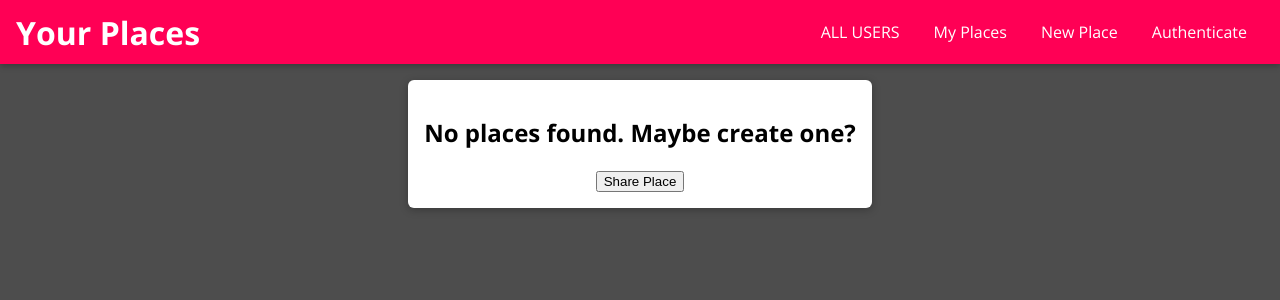
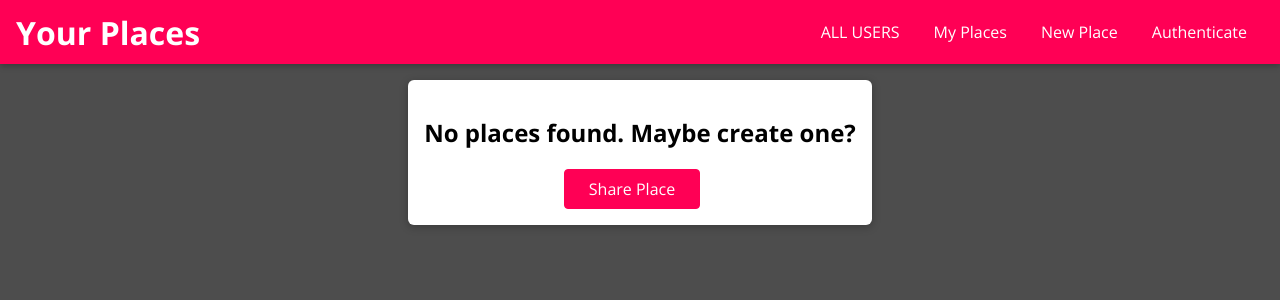
Before and after one commit to famcodings/mern_user_place_app, a React (Create React App) app in the folder frontend/: page /1/places in a window 1280 px wide. Shown: the top 300 px of the page. Built offline with nearby package versions, Linux system fonts and the light colour scheme.

Commit message:
minor fixes

```diff
--- a/frontend/src/places/components/PlaceList.js
+++ b/frontend/src/places/components/PlaceList.js
@@ -2,6 +2,7 @@
 
 import PlaceItem from "./PlaceItem";
 import Card from "../../shared/components/UIElements/Card";
+import Button from "../../shared/components/FormElements/Button";
 
 import "./PlaceList.css"
 
@@ -12,7 +13,7 @@
             <div className="place-list center">
                 <Card>
                     <h2>No places found. Maybe create one?</h2>
-                    <button>Share Place</button>
+                    <Button to="/places/new">Share Place</Button>
                 </Card>
             </div>
         )
--- a/frontend/src/places/pages/UpdatePlace.js
+++ b/frontend/src/places/pages/UpdatePlace.js
@@ -4,6 +4,8 @@
 
 import Input from "../../shared/components/FormElements/Input";
 import { useForm } from "../../shared/components/hooks/form-hook";
+import Card from "../../shared/components/UIElements/Card";
+
 import {
   VALIDATOR_MINLENGTH,
   VALIDATOR_REQUIRE,
@@ -41,7 +43,7 @@
 const UpdatePlace = (props) => {
   const placeId = useParams().placeId;
 
-  const [isLoading, setIsLoading] = useState(true)
+  const [isLoading, setIsLoading] = useState(true);
   const [formState, inputHandler, setFormData] = useForm(
     {
       title: {
@@ -64,6 +66,7 @@
   const identifiedPlace = DUMMY_PLACES.find((place) => place.id === placeId);
 
   useEffect(() => {
+    if (identifiedPlace) {
       setFormData(
         {
           title: {
@@ -77,18 +80,21 @@
         },
         true
       );
-    setIsLoading(false)
+    }
+    setIsLoading(false);
   }, [setFormData, identifiedPlace]);
 
   if (!identifiedPlace) {
     return (
       <div className="center">
+        <Card>
           <h2>Place not found!</h2>
+        </Card>
       </div>
     );
   }
 
-  if(isLoading){
+  if (isLoading) {
     return (
       <div className="center">
         <h2>Loading!!!</h2>
```
Lines whose indentation alone changed are shown as unchanged.
